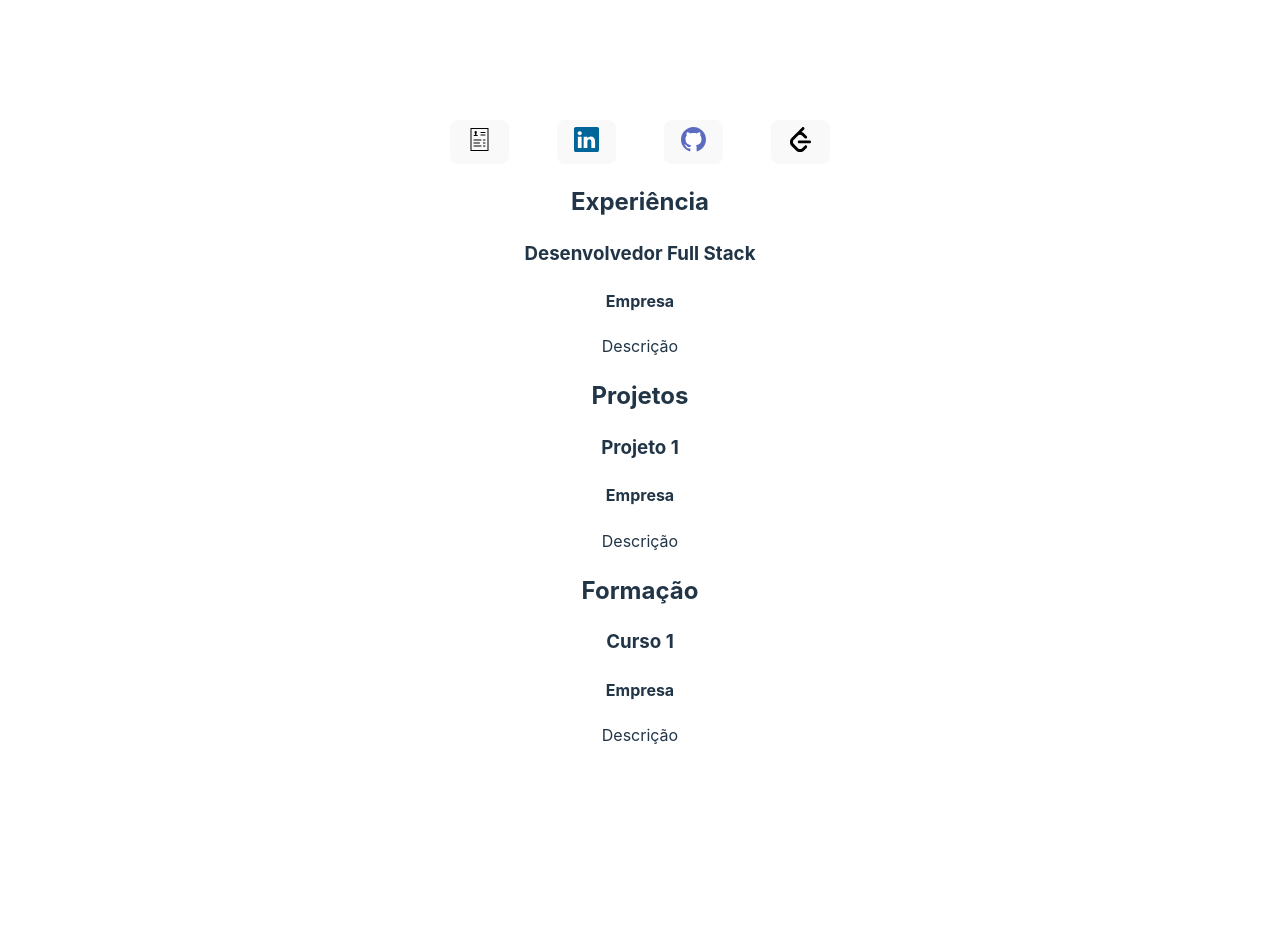
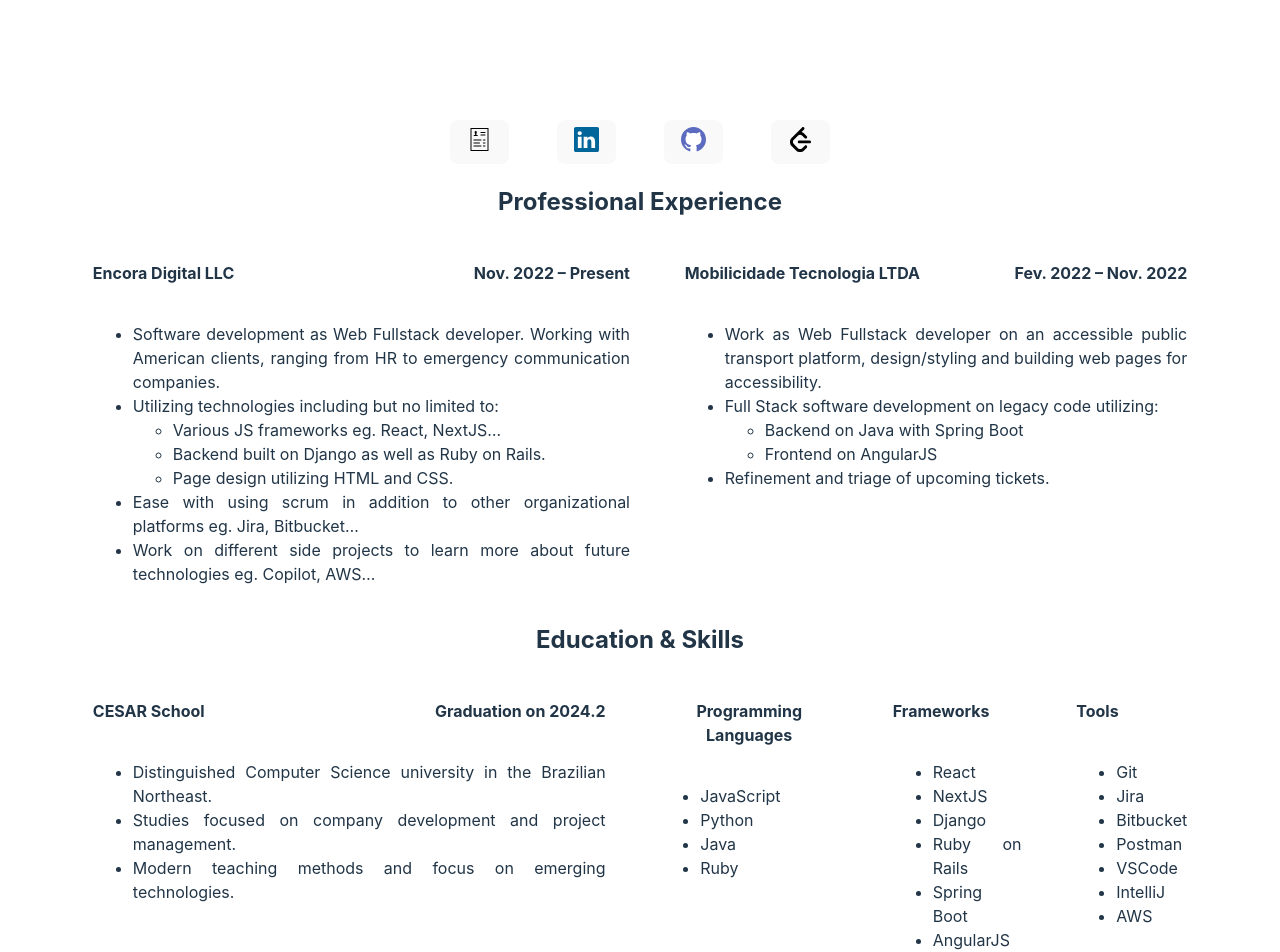
Before and after one commit to PedroDantasLeite/portfolio, a React (Vite) app: page / in a window 1280 px wide. Shown: the top 952 px of the page. Before the commit the page ends 800 px from the top, so only its background shows below. Built offline with nearby package versions, Linux system fonts and the light colour scheme.

Commit message:
whatever

```diff
--- a/src/App.css
+++ b/src/App.css
@@ -26,3 +26,27 @@
     filter: invert(0)
   }
 }
+
+
+.bodySectionHeader {
+  display: flex;
+  justify-content: space-between;
+  text-align: center;
+}
+
+.bodySectionFlex {
+  display: flex;
+  gap: 5%;
+  margin-left: 5%;
+  margin-right: 5%;
+}
+
+.bodySection {
+  margin-left: 25%;
+  margin-right: 25%;
+
+}
+
+li {
+  text-align: justify;
+}
--- a/src/App.jsx
+++ b/src/App.jsx
@@ -5,51 +5,148 @@ function App() {
     <>
       <div className="header">
         <h1 className="headerTitle">Pedro Dantas Leite</h1>
-        <div className="headerSubtitle">Desenvolvedor Full Stack</div>
+        <div className="headerSubtitle">Fullstack Developer</div>
         <span className="actionBar">
+          <a href="https://docs.google.com/document/d/1QB1OAbjrjJ_ZpkrgR-yK6QbqCI955mOo/edit?usp=sharing&ouid=116315534424941319300&rtpof=true&sd=true">
             <button title="Resume">
               <img className="invert" src="/icons8-resume-100.png" />
             </button>
+          </a>
+          <a href="https://www.linkedin.com/in/pedro-leite-820728219/">
             <button title="Linkedin">
               <img src="/linkedin-icon-2.svg" />
             </button>
+          </a>
+          <a href="https://github.com/PedroDantasLeite">
             <button title="Github">
               <img src="/github-icon-2.svg" />
             </button>
+          </a>
+          <a href="https://leetcode.com/u/kHvx8Nn0tA/">
             <button title="Leetcode ">
               <img className="invert" src="/leetcode-svgrepo-com.svg" />
             </button>
+          </a>
         </span>
       </div>
-      <div className="body">
-        <div className="bodySection">
-          <h2>Experiência</h2>
+      <h2>Professional Experience</h2>
+      <div className="bodySectionFlex">
         <div className="bodySectionContent">
+          <div className="bodySectionHeader">
+            <h4>Encora Digital LLC</h4>
+            <h4>Nov. 2022 – Present</h4>
+          </div>
           <div className="bodySectionItem">
-              <h3>Desenvolvedor Full Stack</h3>
-              <h4>Empresa</h4>
-              <p>Descrição</p>
+            <ul>
+              <li>
+                Software development as Web Fullstack developer. Working with
+                American clients, ranging from HR to emergency communication
+                companies.
+              </li>
+              <li>Utilizing technologies including but no limited to:</li>
+              <ul>
+                <li>Various JS frameworks eg. React, NextJS…</li>
+                <li>Backend built on Django as well as Ruby on Rails.</li>
+                <li>Page design utilizing HTML and CSS.</li>
+              </ul>
+              <li>
+                Ease with using scrum in addition to other organizational
+                platforms eg. Jira, Bitbucket…
+              </li>
+              <li>
+                Work on different side projects to learn more about future
+                technologies eg. Copilot, AWS…
+              </li>
+            </ul>
+          </div>
+        </div>
+        <div className="bodySectionContent">
+          <div className="bodySectionHeader">
+            <h4>Mobilicidade Tecnologia LTDA</h4>
+            <h4>Fev. 2022 – Nov. 2022</h4>
+          </div>
+          <div className="bodySectionItem">
+            <ul>
+              <li>
+                Work as Web Fullstack developer on an accessible public
+                transport platform, design/styling and building web pages for
+                accessibility.
+              </li>
+              <li>Full Stack software development on legacy code utilizing:</li>
+              <ul>
+                <li>Backend on Java with Spring Boot</li>
+                <li>Frontend on AngularJS</li>
+              </ul>
+              <li>Refinement and triage of upcoming tickets.</li>
+            </ul>
           </div>
         </div>
       </div>
-        <div className="bodySection">
-          <h2>Projetos</h2>
+
+      <h2>Education & Skills</h2>
+      <div className="bodySectionFlex">
         <div className="bodySectionContent">
+          <div className="bodySectionHeader">
+            <h4>CESAR School</h4>
+            <h4> Graduation on 2024.2</h4>
+          </div>
           <div className="bodySectionItem">
-              <h3>Projeto 1</h3>
-              <h4>Empresa</h4>
-              <p>Descrição</p>
+            <ul>
+              <li>
+                Distinguished Computer Science university in the Brazilian
+                Northeast.
+              </li>
+              <li>
+                Studies focused on company development and project management.
+              </li>
+              <li>
+                Modern teaching methods and focus on emerging technologies.
+              </li>
+            </ul>
           </div>
         </div>
+        <div className="bodySectionContent">
+          <div className="bodySectionHeader">
+            <h4>Programming Languages</h4>
           </div>
-        <div className="bodySection">
-          <h2>Formação</h2>
+          <div className="bodySectionItem">
+            <ul>
+              <li>JavaScript</li>
+              <li>Python</li>
+              <li>Java</li>
+              <li>Ruby</li>
+            </ul>
+          </div>
+        </div>
         <div className="bodySectionContent">
+          <div className="bodySectionHeader">
+            <h4>Frameworks</h4>
+          </div>
           <div className="bodySectionItem">
-              <h3>Curso 1</h3>
-              <h4>Empresa</h4>
-              <p>Descrição</p>
+            <ul>
+              <li>React</li>
+              <li>NextJS</li>
+              <li>Django</li>
+              <li>Ruby on Rails</li>
+              <li>Spring Boot</li>
+              <li>AngularJS</li>
+            </ul>
           </div>
+        </div>
+        <div className="bodySectionContent">
+          <div className="bodySectionHeader">
+            <h4>Tools</h4>
+          </div>
+          <div className="bodySectionItem">
+            <ul>
+              <li>Git</li>
+              <li>Jira</li>
+              <li>Bitbucket</li>
+              <li>Postman</li>
+              <li>VSCode</li>
+              <li>IntelliJ</li>
+              <li>AWS</li>
+            </ul>
           </div>
         </div>
       </div>
```
Lines whose indentation alone changed are shown as unchanged.
